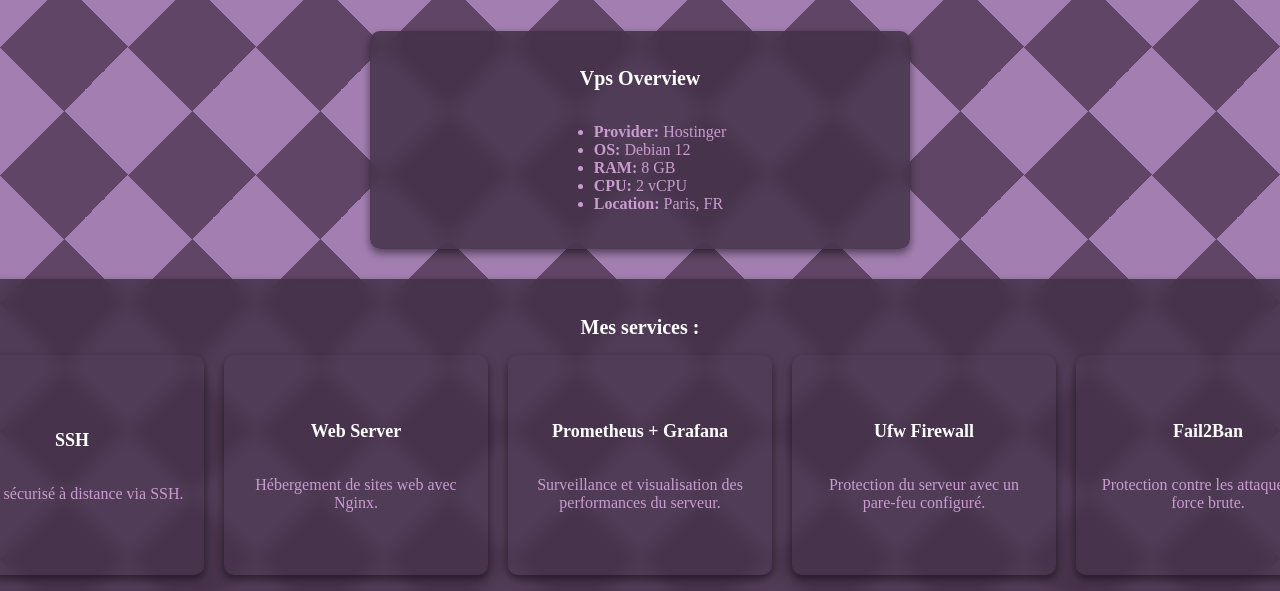
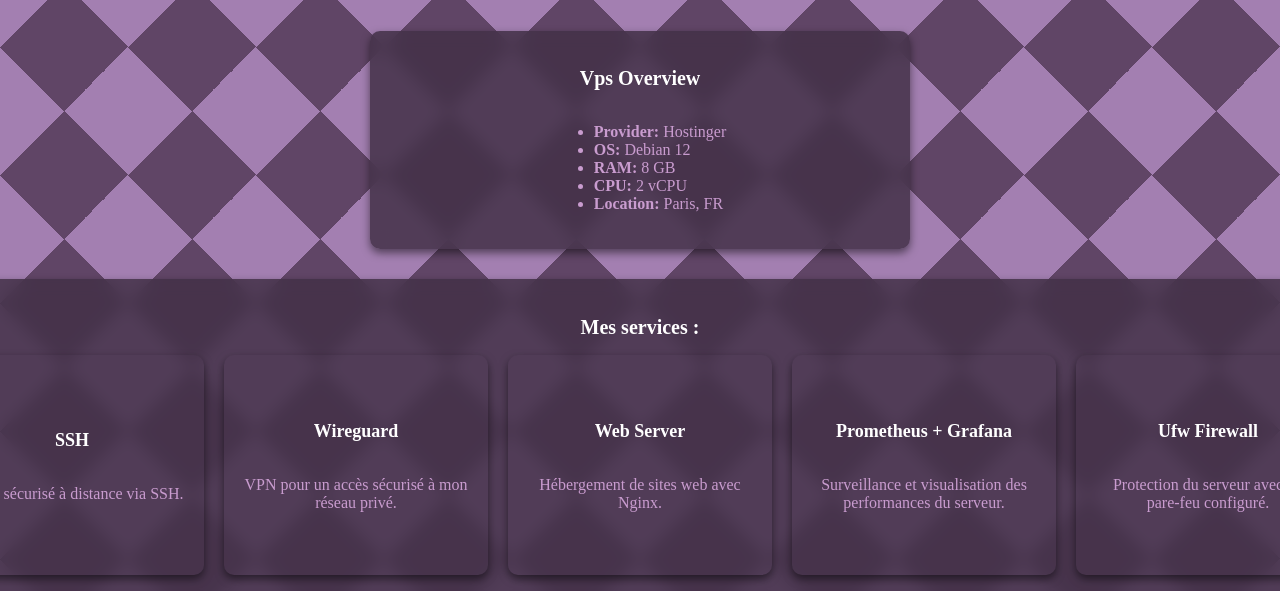
Before and after one commit to TheGitPenguin/landing-page, a website: page public/vps.html in a window 1280 px wide. Shown: the part 209-800 px from the top of the page. Drawn offline with Linux system fonts and the light colour scheme.

Commit message:
add wireguard

```diff
--- a/public/vps.html
+++ b/public/vps.html
@@ -35,6 +35,10 @@
                     <div class="card">
                         <h3>SSH</h3>
                         <p>Accès sécurisé à distance via SSH.</p>
+                    </div>
+                    <div class="card">
+                        <h3>Wireguard</h3>
+                        <p>VPN pour un accès sécurisé à mon réseau privé.</p>
                     </div>
                     <div class="card">
                         <h3>Web Server</h3>
```
